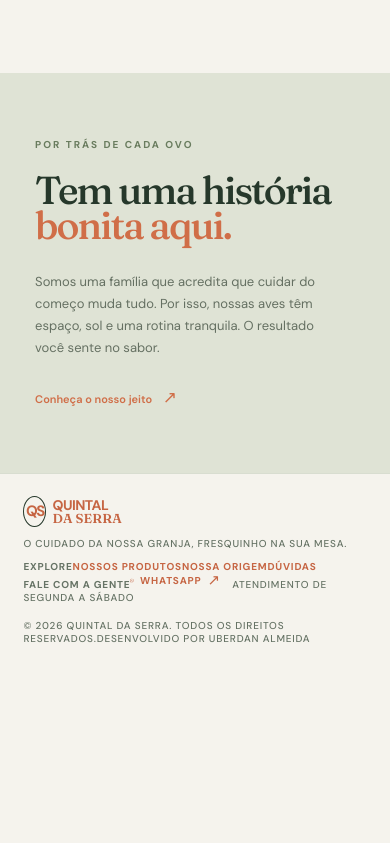
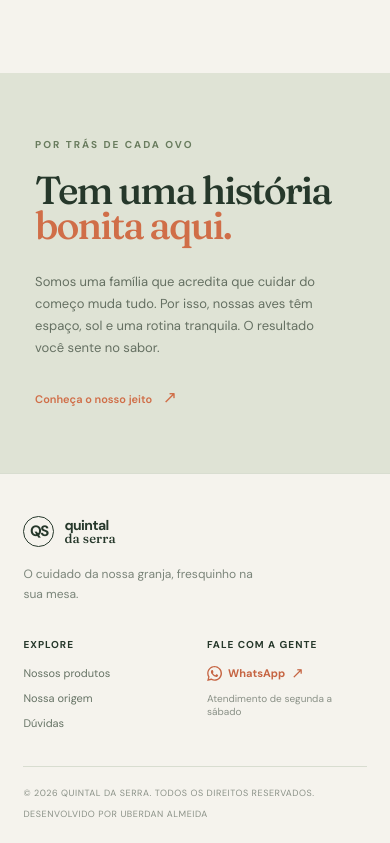
Before and after one commit to Uberdanalmeida/freelancer-ovos-da-granja, a React (Vite) app: page / in a window 390 px wide. Shown: the part 2712-3555 px from the top of the page. Before the commit the page ends 3379 px from the top, so only its background shows below. Built offline with nearby package versions, Linux system fonts and the light colour scheme.

Commit message:
Atualizar estilos do rodapé, incluindo nova estrutura de grid, melhorias na formatação e interatividade dos links.

```diff
--- a/src/App.css
+++ b/src/App.css
@@ -595,17 +595,62 @@ h2 i {
 .footer {
   max-width: 1200px;
   margin: auto;
-  padding: 24px 5vw;
+  padding: 54px 5vw 24px;
+  border-top: 1px solid #d8ddd0;
+  color: #667365;
+}
+.footer-main {
+  display: grid;
+  grid-template-columns: 1.7fr 1fr 1fr;
+  gap: 7vw;
+  padding-bottom: 46px;
+}
+.footer-brand .brand {
+  display: inline-flex;
+}
+.footer-brand p {
+  max-width: 230px;
+  margin: 18px 0 0;
+  color: #7b857a;
+  font-size: 12px;
+  line-height: 1.6;
+}
+.footer-column {
+  display: flex;
+  flex-direction: column;
+  align-items: flex-start;
+  gap: 11px;
+  font-size: 11px;
+}
+.footer-column strong {
+  margin-bottom: 4px;
+  color: #26382b;
+  font-size: 10px;
+  letter-spacing: 0.1em;
+  text-transform: uppercase;
+}
+.footer-column a {
+  color: #667365;
+  transition: color 0.2s ease;
+}
+.footer-column a:hover {
+  color: #d06e48;
+}
+.footer-contact > span {
+  color: #8a9187;
+  font-size: 10px;
+}
+.footer-bottom {
   display: flex;
   justify-content: space-between;
+  padding-top: 20px;
   border-top: 1px solid #d8ddd0;
-  color: #667365;
-  font-size: 10px;
-  font-weight: 500;
-  letter-spacing: 0.08em;
+  color: #8a9187;
+  font-size: 9px;
+  letter-spacing: 0.06em;
   text-transform: uppercase;
 }
-.footer a {
+.footer-contact a {
   display: inline-flex;
   align-items: center;
   gap: 6px;
@@ -1016,12 +1061,19 @@ h2 i {
     margin: 27px 0;
   }
   .footer {
-    gap: 15px;
-    flex-wrap: wrap;
-    padding: 22px 6vw;
+    padding: 42px 6vw 22px;
   }
-  .footer span:nth-child(2) {
-    order: 3;
-    width: 100%;
+  .footer-main {
+    grid-template-columns: 1fr 1fr;
+    gap: 34px 24px;
+    padding-bottom: 36px;
+  }
+  .footer-brand {
+    grid-column: 1 / -1;
+  }
+  .footer-bottom {
+    display: grid;
+    gap: 9px;
+    line-height: 1.4;
   }
 }
```
